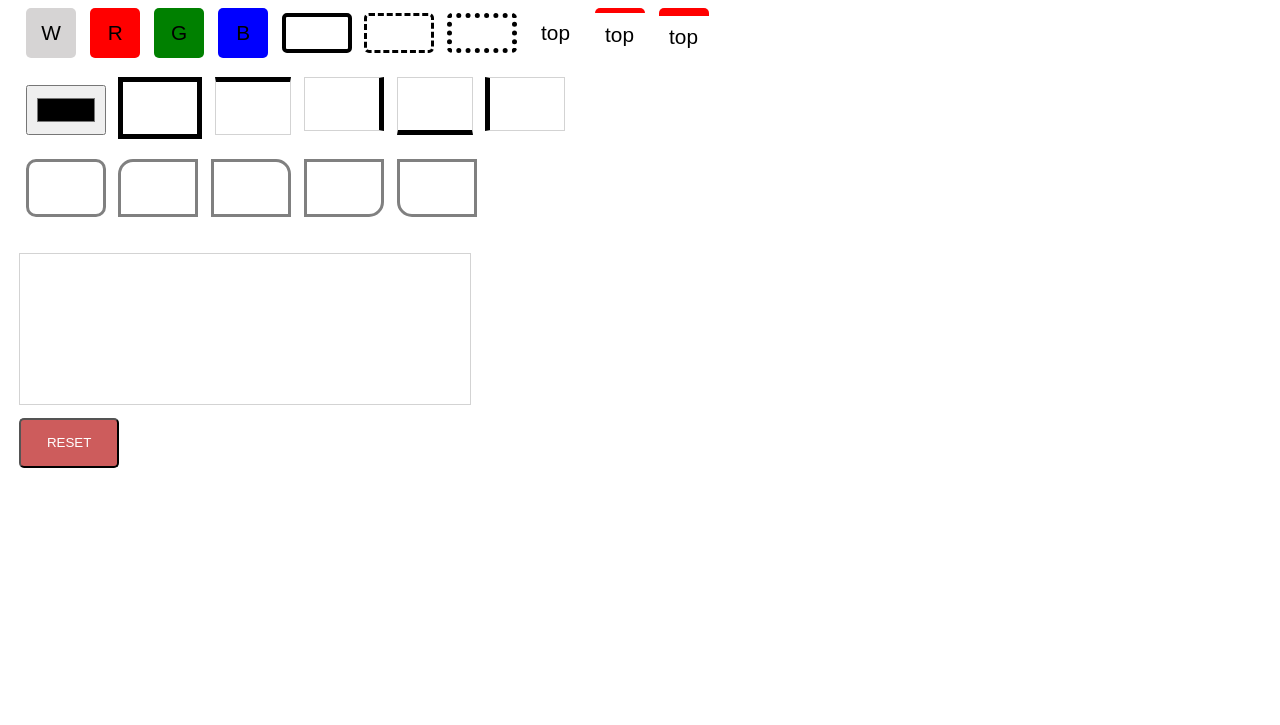
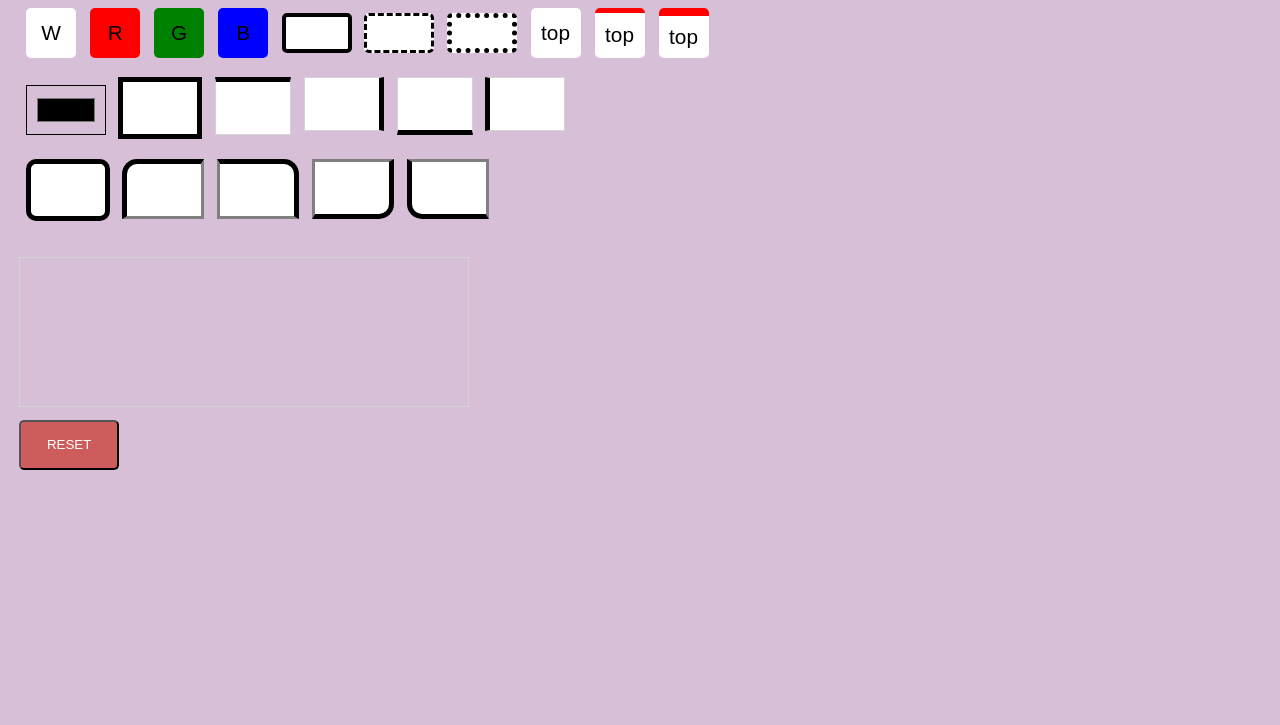
Before and after one commit to Gweny526/js_dom_generator, a plain HTML site: page index.html in a window 1280 px wide. Shown: the part 75-800 px from the top of the page. Drawn offline with Linux system fonts and the light colour scheme.

Commit message:
modification

```diff
--- a/index.html
+++ b/index.html
@@ -13,7 +13,7 @@
         <hr>
     </div>
     <div class="firstLign" style="display: flex;">
-        <button class="btn1" style="background-color: rgb(214, 212, 212);">W</button>
+        <button class="btn1" style="background-color: white">W</button>
         <button class="btn1" style="background-color: red;">R</button>
         <button class="btn1" style="background-color: green;">G</button>
         <button class="btn1" style="background-color: blue">B</button>
@@ -33,11 +33,11 @@
         <input class="btnBorder" type="number" style="border-left: solid 5px;">
     </div>
     <div class="thirdLign">
-        <input class="inputRadius" type="number" style="border-radius: 10px;">
-        <input class="inputRadius" type="number" style="border-radius: 15px 0px 0px 0px;">
-        <input class="inputRadius" type="number" style="border-radius: 0px 15px 0px 0px;">
-        <input class="inputRadius" type="number" style="border-radius: 0px 0px 15px 0px;">
-        <input class="inputRadius" type="number" style="border-radius: 0px 0px 0px 15px;">
+        <input class="inputRadius" type="number" style="border-radius: 10px; border: solid black 5px;">
+        <input class="inputRadius" type="number" style="border-radius: 15px 0px 0px 0px; border-top: solid black 5px; border-left: solid black 5px;">
+        <input class="inputRadius" type="number" style="border-radius: 0px 15px 0px 0px; border-top: solid black 5px; border-right: black solid 5px;">
+        <input class="inputRadius" type="number" style="border-radius: 0px 0px 15px 0px; border-bottom: black solid 5px; border-right: black solid 5px;">
+        <input class="inputRadius" type="number" style="border-radius: 0px 0px 0px 15px; border-bottom: black solid 5px; border-left: solid black 5px;">
     </div>
     <div class="visuel" style="height: 150px; width: 450px; border: solid 1px lightgray; margin-top: 30px;"></div>
     <button class="resetBtn">RESET</button>
--- a/public/css/app.css
+++ b/public/css/app.css
@@ -1,5 +1,6 @@
 *{
     margin: .4rem;
+    background-color: thistle;
 }
 .myH1{
     font-size: 2.5rem;
@@ -65,6 +66,7 @@ hr{
     background-color: white;
     border: 0.2rem solid grey;
 }
+
 .resetBtn{
     height: 50px;
     width: 100px;
@@ -73,3 +75,6 @@ hr{
     color: white;
     cursor: pointer;
 }
+.visuel{
+    box-sizing: border-box;
+}
--- a/public/js/main.js
+++ b/public/js/main.js
@@ -16,7 +16,7 @@ for (let i = 0; i < btnCouleur.length; i++) {
     })
 };
 
-// btn border
+// btn border style
 for (let i = 0; i < btnBorder.length; i++) {
     btnBorder[i].addEventListener("click", () => {
         visuel.style.border = btnBorder[i].style.border;
@@ -71,7 +71,7 @@ for (let i = 0; i < borderRadius.length; i++) {
         } else if(i == 1){
             visuel.style.borderRadius = `${borderRadius[i].value}px 0px 0px 0px`;
         }else if(i == 2){
-            visuel.style.borderRadius = `0px ${borderRadius[i].value}px 0px 0px `;
+            visuel.style.borderRadius = `0px ${borderRadius[i].value}px 0px 0px`;
         }else if(i == 3){
             visuel.style.borderRadius = `0px 0px ${borderRadius[i].value}px 0px`;
         } else if(i == 4){
```
